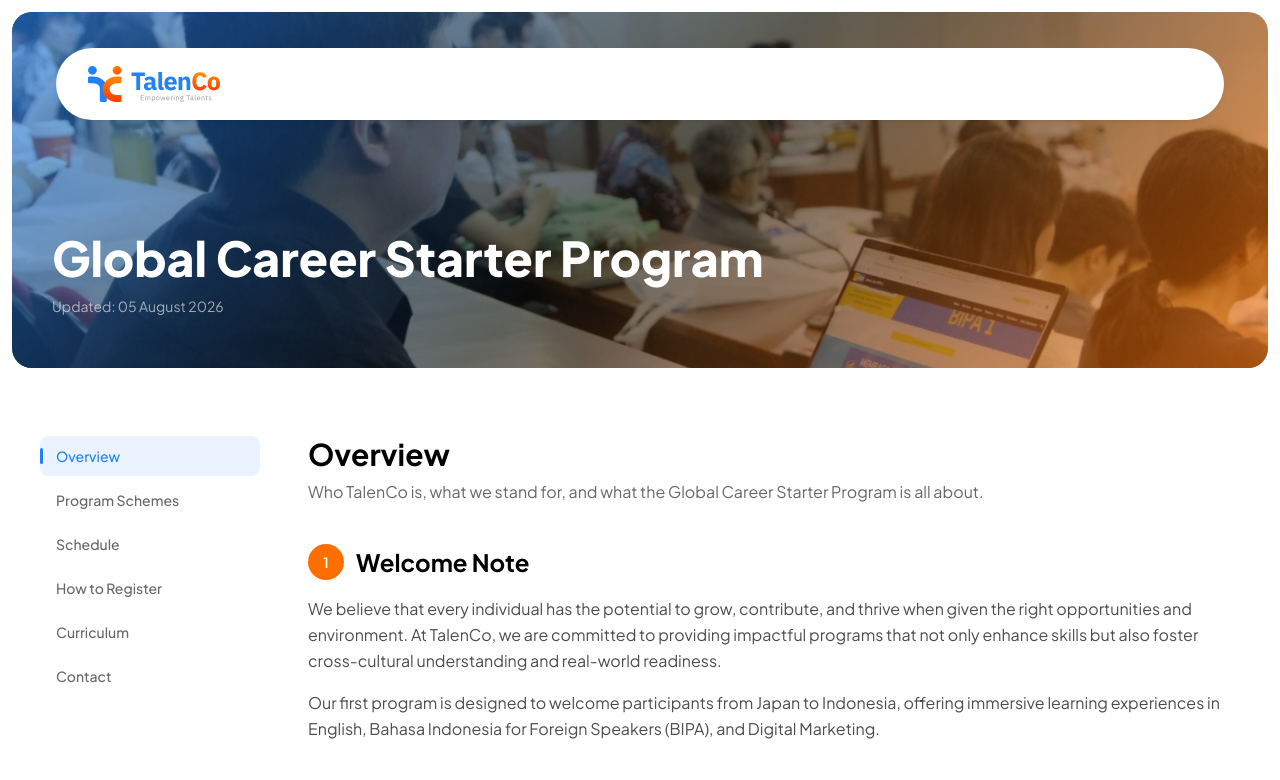
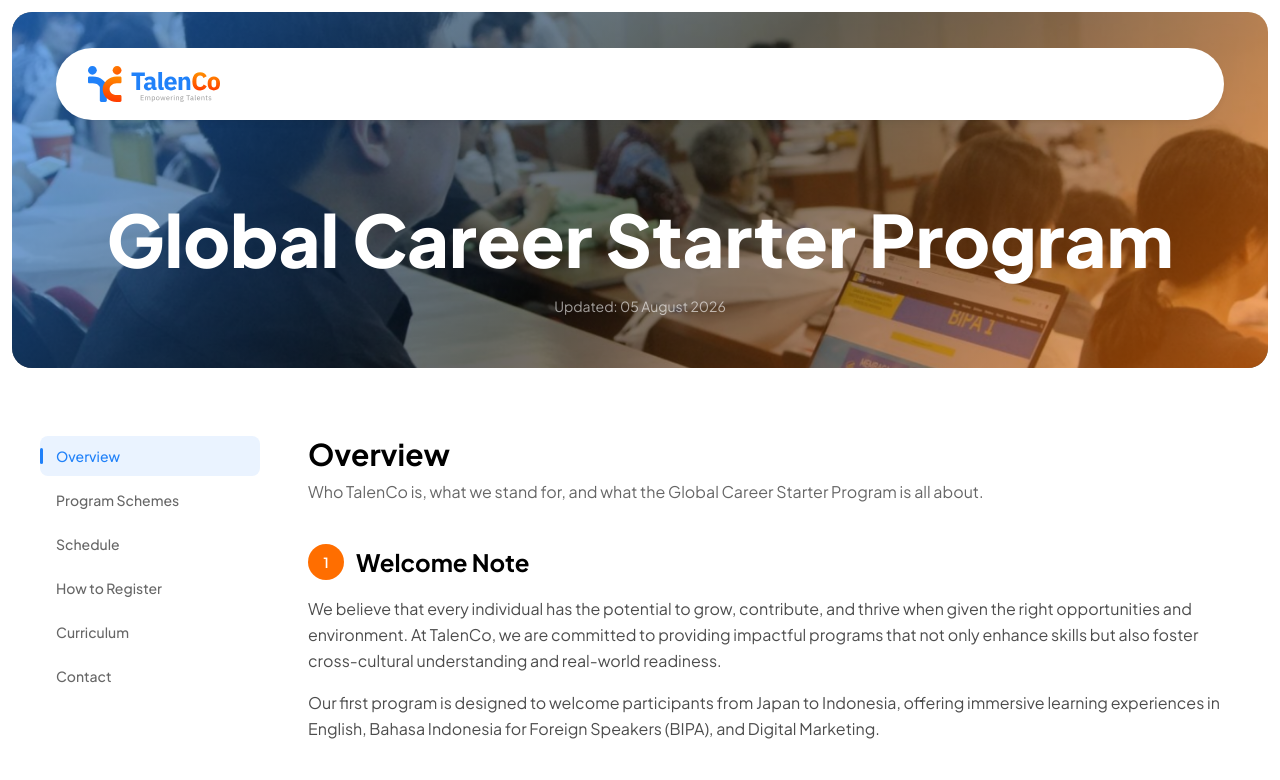
Before and after one commit to DeveloperHerdento/talenco, a Next.js app: page /en/course in a window 1280 px wide. Shown: the top 780 px of the page. Built offline with nearby package versions, Linux system fonts and the light colour scheme.

Commit message:
fix: title style in additional page

```diff
--- a/components/docs/DocHero.tsx
+++ b/components/docs/DocHero.tsx
@@ -24,10 +24,10 @@ export function DocHero({ title, meta, image = "/assets/images/about-img-1.webp"
       </div>
 
       <div className="relative z-10 mx-auto w-full max-w-[1240px] px-4 md:px-8">
-        <div className="flex w-full flex-col gap-2">
+        <div className="flex w-full flex-col items-center gap-3 text-center">
           <FadeUp
             as="span"
-            className="block text-[clamp(1.25rem,5vw,3rem)] leading-tight font-extrabold whitespace-nowrap text-white"
+            className="text-white block text-6xl leading-tight font-extrabold sm:text-5xl md:text-6xl lg:text-7xl"
             delayMs={NAVBAR_ANIMATION_END_MS + 150}
             durationMs={800}
           >
```
